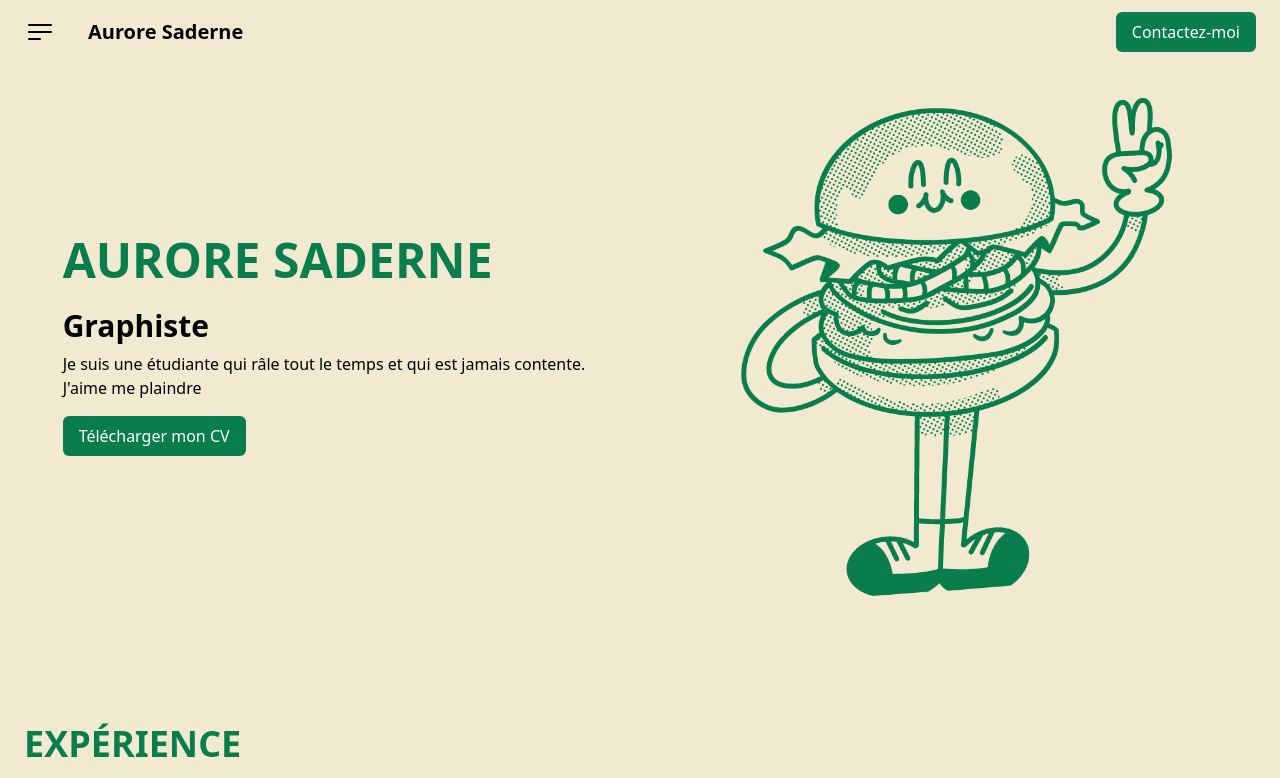
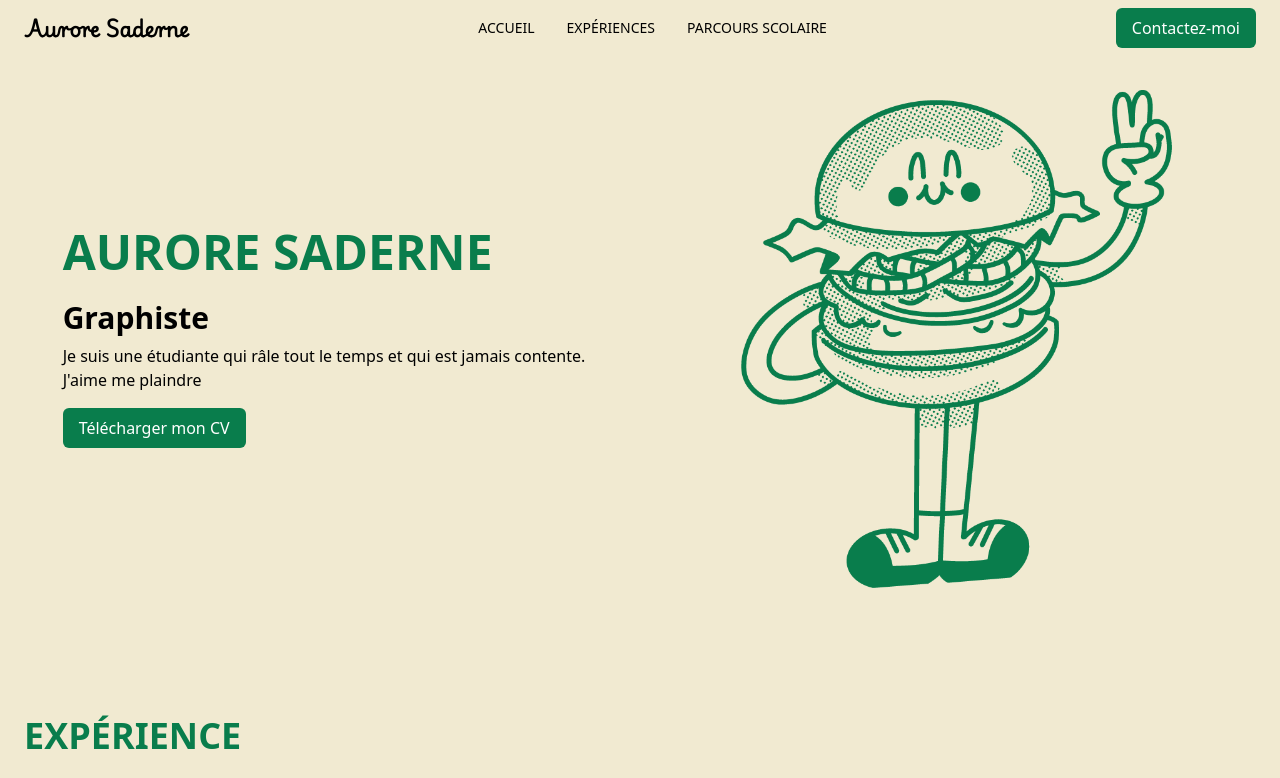
Before and after one commit to blardtony/aurore-saderne-portfolio, a React (Vite) app: page / in a window 1280 px wide. Shown: the top 778 px of the page. Built offline with nearby package versions, Linux system fonts and the light colour scheme.

Commit message:
Create new navbar design

```diff
--- a/src/components/common/Layout.tsx
+++ b/src/components/common/Layout.tsx
@@ -1,10 +1,10 @@
 import { Outlet } from "react-router-dom";
-import Header from "../header/Header";
+import HeaderTwo from "../header2/HeaderTwo";
 
 const Layout: React.FC = () => {
   return (
     <>
-      <Header />
+      <HeaderTwo />
       <div className="container mx-auto px-6 py-8">
         <Outlet />
       </div>
--- /dev/null
+++ b/src/components/header2/HeaderMenu2.tsx
@@ -0,0 +1,17 @@
+const HeaderMenu2 = () => {
+  return (
+    <ul className="hidden gap-8 text-sm uppercase lg:flex">
+      <li>
+        <a href={"/#hero"}>Accueil</a>
+      </li>
+      <li>
+        <a href={"/#work"}>Expériences</a>
+      </li>
+      <li>
+        <a href={"/#school"}>Parcours scolaire</a>
+      </li>
+    </ul>
+  );
+};
+
+export default HeaderMenu2;
--- /dev/null
+++ b/src/components/header2/HeaderMenuMobile.tsx
@@ -0,0 +1,54 @@
+import { Bars3BottomLeftIcon, XMarkIcon } from "@heroicons/react/24/solid";
+import { motion } from "framer-motion";
+import { useState } from "react";
+import HeaderMenuItem from "../header/HeaderMenuItem";
+
+type HeaderItem = {
+  href: string;
+  text: string;
+};
+const headerItems: HeaderItem[] = [
+  { href: "/#hero", text: "Accueil" },
+  { href: "/#work", text: "Expériences" },
+  { href: "/#school", text: "Parcours scolaire" },
+  { href: "/#contact", text: "Contactez-moi" },
+];
+
+const HeaderMenuMobile = () => {
+  const [isOpen, setIsOpen] = useState<boolean>(false);
+  const toggleMenu = () => {
+    setIsOpen((isOpen) => !isOpen);
+  };
+  return (
+    <>
+      <Bars3BottomLeftIcon
+        onClick={toggleMenu}
+        className={"h-full max-h-8 cursor-pointer lg:hidden"}
+      />
+      <motion.ul
+        initial={{ x: "-100%" }}
+        variants={{
+          visible: { x: 0 },
+          hidden: { x: "-100%" },
+        }}
+        animate={isOpen ? "visible" : "hidden"}
+        transition={{ duration: 0.2, ease: "easeIn" }}
+        className={
+          "fixed left-0 top-0 z-20 grid h-full w-full transform content-center bg-background bg-opacity-95 text-center text-black lg:hidden lg:w-80"
+        }
+      >
+        <XMarkIcon
+          className={"absolute left-6 top-4 h-8 max-h-10 cursor-pointer"}
+          onClick={() => toggleMenu()}
+        />
+        {headerItems.map((item, index) => (
+          <HeaderMenuItem key={index} href={item.href} toggleMenu={toggleMenu}>
+            {item.text}
+          </HeaderMenuItem>
+        ))}
+      </motion.ul>
+    </>
+  );
+};
+
+export default HeaderMenuMobile;
--- /dev/null
+++ b/src/components/header2/HeaderTwo.tsx
@@ -0,0 +1,26 @@
+import useScrolling from "../../hooks/useScrolling";
+import { cn } from "../../libs/utils";
+import AnchorButton from "../common/Button/AnchorButton";
+import HeaderMenu2 from "./HeaderMenu2";
+import HeaderMenuMobile from "./HeaderMenuMobile";
+
+const HeaderTwo = () => {
+  const isScrolling = useScrolling();
+  return (
+    <header
+      className={cn(
+        "sticky top-0 z-10 bg-background px-6 py-2 transition-shadow duration-300 ease-in-out",
+        isScrolling && "shadow-md",
+      )}
+    >
+      <nav className="flex items-center justify-between">
+        <div className="font-playwrite text-xl font-bold">Aurore Saderne</div>
+        <HeaderMenu2 />
+        <AnchorButton className="hidden lg:block">Contactez-moi</AnchorButton>
+        <HeaderMenuMobile />
+      </nav>
+    </header>
+  );
+};
+
+export default HeaderTwo;
```
